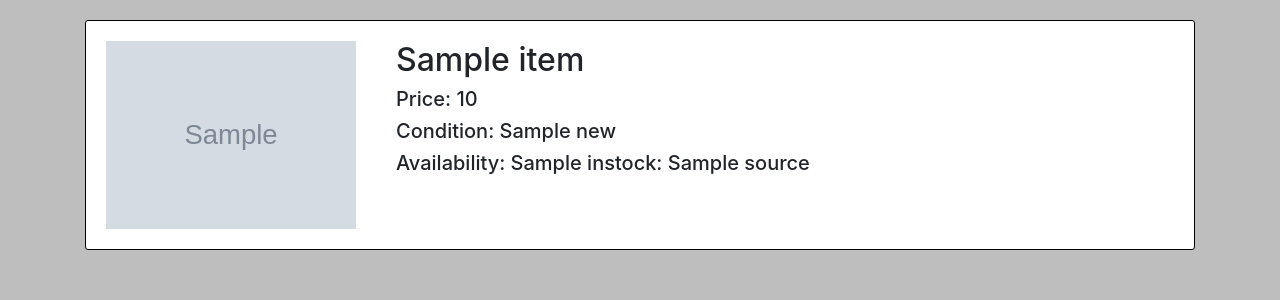
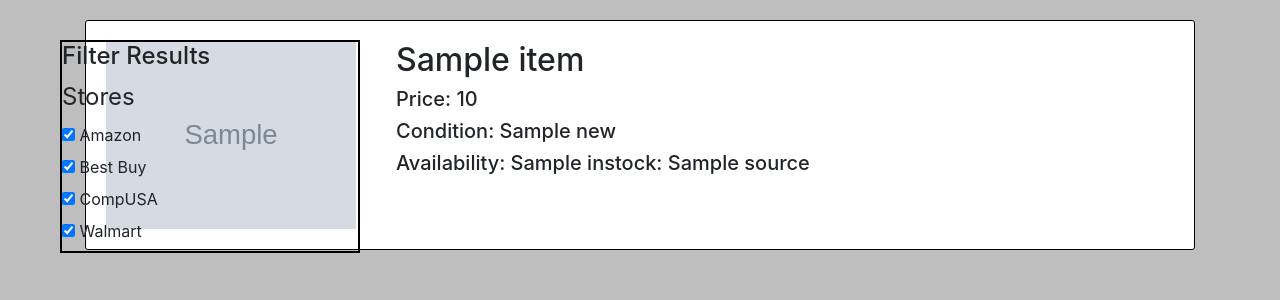
Before and after one commit to ecedmondson/price_aggregator, a Python web app: template templates/listings.html in a window 1280 px wide. Shown: the part 56-356 px from the top of the page. Run offline with Jinja, Linux system fonts and the light colour scheme; the template is opened without the code that fills it: most values are stand-ins (such as "Sample title", 1, 10 or a date in 2020); grey boxes marked "Sample" are stand-in pictures; some libraries are stand-ins or nearby versions.

Commit message:
added filter box. Needs more options and proper css

```diff
--- a/static/style.css
+++ b/static/style.css
@@ -1,3 +1,7 @@
+
+.container {
+
+}
 
 /*********************************
 **********************************
@@ -40,6 +44,14 @@ body {
 **********************************
 *********************************/
 
+.results-content {
+    width: 100%;
+}
+
+.listings-page-content {
+    display: flex;
+}
+
 .listing {
     border: solid black 1px;
     border-radius: 3px;
@@ -50,7 +62,6 @@ body {
 
 .listing-container {
     display: flex;
-
 }
 
 .listing-img-container {
@@ -67,3 +78,11 @@ body {
 .listing-info-container {
     margin: 20px;
 }
+
+.filter-container {
+    border: solid black 2px;
+    margin: 40px;
+    width: 300px;
+    position: absolute;
+    left: 20px;
+}
--- a/templates/listings.html
+++ b/templates/listings.html
@@ -1,8 +1,40 @@
 {% extends "layout.html" %}
 
 {% block content %}
+
+    <div class="listings-page-content">
+
+        <div class="filter-container">
+
+            <h4 class="filter-title">Filter Results</h4>
+
+            <div class="fitler-input-container">
+                <fieldset id="filter-stores" class="filter-fieldset">
+                    <legend>Stores</legend>
+                    <div>
+                        <input type="checkbox" name="filter-stores" id="filter-store-amazon" value="selected" checked>
+                        <label for="filter-store-amazon">Amazon</label>
+                    </div>
+                    <div>
+                        <input type="checkbox" name="filter-stores" id="filter-store-best-buy" value="selected" checked>
+                        <label for="filter-store-best-buy">Best Buy</label>
+                    </div>
+                    <div>
+                        <input type="checkbox" name="filter-stores" id="filter-store-compusa" value="selected" checked>
+                        <label for="filter-store-compusa">CompUSA</label>
+                    </div>
+                    <div>
+                        <input type="checkbox" name="filter-stores" id="filter-store-walmart" value="selected" checked>
+                        <label for="filter-store-walmart">Walmart</label>
+                    </div>
+                </fieldset>
+            </div>
+        </div>
+
+
+        <div class="results-content">
+
             {% for item in items %}
-
             <div class="listing">
                 <div class="listing-container">
                     <div class="listing-img-container">
@@ -24,8 +56,11 @@
                     </div>
                 </div>
             </div>
+            {% endfor %}
+        </div>
 
-    {% endfor %}
+    </div>
+
 {% endblock content %}
 
 <p>{{item.name}}</p>
```
Lines whose indentation alone changed are shown as unchanged.
